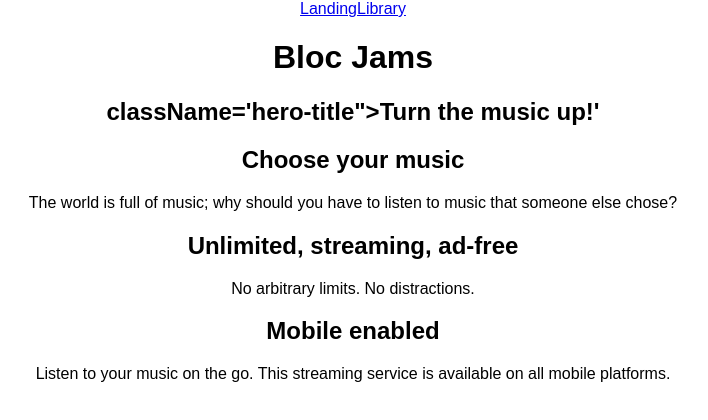
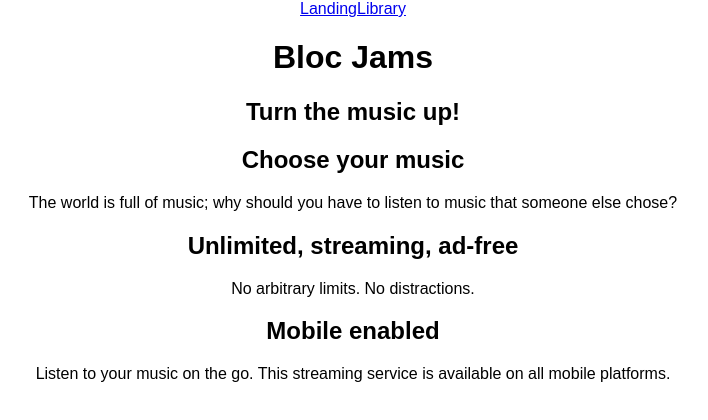
Before and after one commit to Beth-Powell/bloc-jams-react, a React (Create React App) app: page / in a window 1280 px wide. Shown: the top 420 px of the page, without its empty margins (287-995 px from the left). Built offline with nearby package versions, Linux system fonts and the light colour scheme.

Commit message:
Checkpoint5 v1

```diff
--- a/src/components/Landing.js
+++ b/src/components/Landing.js
@@ -2,7 +2,7 @@ import React from 'react';
 
 const Landing = () => (
   <section className="landing">
-    <h1> className='hero-title">Turn the music up!'</h1>
+    <h1 className="hero-title">Turn the music up!</h1>
 
     <section className="selling-points">
       <div className="point">
--- a/src/components/Library.js
+++ b/src/components/Library.js
@@ -1,9 +1,26 @@
-import React from 'react';
+import React, { Component } from 'react';
+import albumData from './../data/albums';
 
-const Library = () => (
-  <section className="library">
-    Library will go here
-  </section>
-);
+class Library extends Component {
+  constructor(props) {
+     super(props);
+     this.state = { albums: albumData };
+   }
+
+
+  render() {
+    return(
+      <section className='library'>
+      {
+          this.state.albums.map( (album, index) =>
+            <div key={index} >
+              {album.title}
+            </div>
+          )
+        }
+      </section>
+    );
+  }
+}
 
 export default Library;
```
Also changed, not shown: src/data/albums.js (added).
